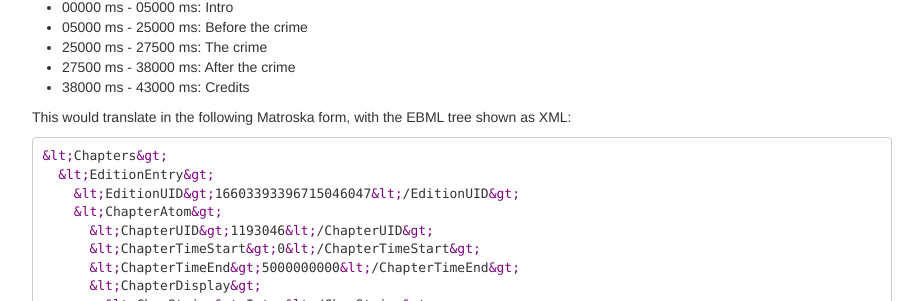
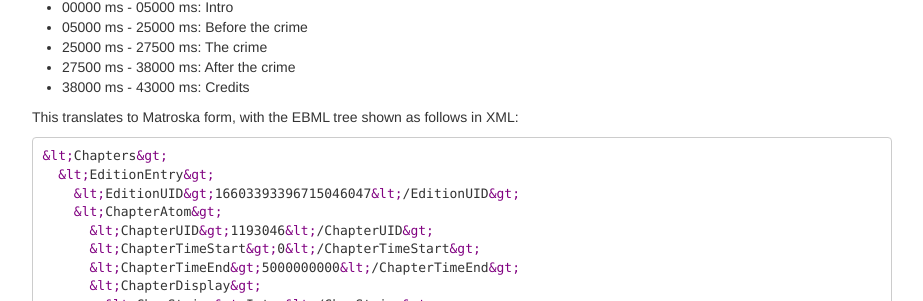
Before and after one commit to ietf-wg-cellar/matroska-specification, a Jekyll site: the page built from chapters.md, in a window 1280 px wide and 900 px high, scrolled down 2926 px. Shown: the part 151-452 px from the top of the window, without its empty margins (273-1196 px from the left). Built offline with Jekyll 4.4.1, drawn with Linux system fonts in a browser that asks for light colours; our own code applies the rules of GitHub Pages for plain Markdown files; some of the changed text lies outside the part shown.

Commit message:
[editorial] remove would for chapter XML introduction

````diff
--- a/chapters.md
+++ b/chapters.md
@@ -206,7 +206,7 @@
 *   27500 ms - 38000 ms: After the crime
 *   38000 ms - 43000 ms: Credits
 
-This would translate in the following Matroska form, with the EBML tree shown as XML:
+This translates to Matroska form, with the EBML tree shown as follows in XML:
 
 ```xml
 &lt;Chapters&gt;
@@ -291,7 +291,7 @@
 *   25:20 - 33:35: Baby wants to bleep (k)
 *   33:37 - 44:28: Bleeper
 
-This would translate in the following Matroska form, with the EBML tree shown as XML:
+This translates to Matroska form, with the EBML tree shown as follows in XML:
 
 ```xml
 &lt;Chapters&gt;
````
